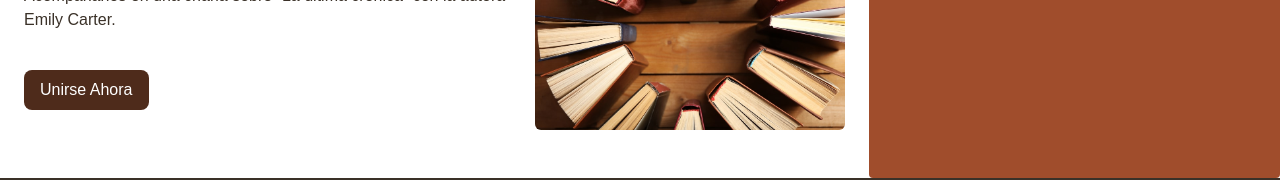
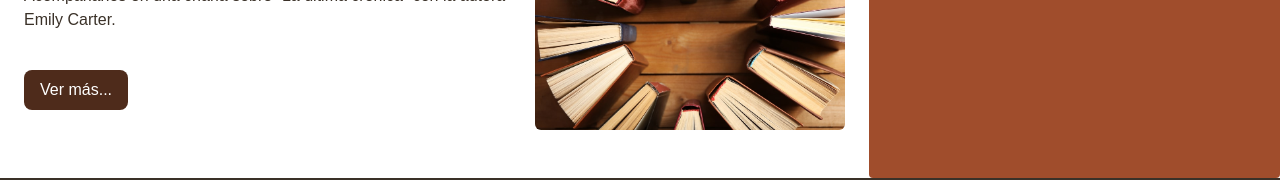
Before and after one commit to aarevalom0/AI-agent-for-libraries-Front, a Next.js app: page /mainPage in a window 1280 px wide. Shown: the part 1163-1343 px from the top of the page. Built offline with nearby package versions, Linux system fonts and the light colour scheme.

Commit message:
Mejoras layout

```diff
--- a/src/app/mainPage/page.tsx
+++ b/src/app/mainPage/page.tsx
@@ -16,7 +16,7 @@ export default function MainPage() {
           <h4 className='font-newsreader'>Sumérgete en tu próxima aventura literaria. </h4>
         </div>
 
-        <div className='container flex gap-2 overflow-x-auto pb-6' >
+        <div title="Recomendaciones Libros" className='container flex gap-2 overflow-x-auto pb-6' >
           <BookCard
             title="Cien años de soledad"
             autor="Gabriel García Márquez"
--- a/src/components/EventCard.tsx
+++ b/src/components/EventCard.tsx
@@ -22,7 +22,7 @@ const EventCard = ({ pretitulo, title, descripcion, imageUrl, href}: EventCardPr
                     <p className='text-[var(--colorSecundario)] text-[0.8rem'>{descripcion}</p>
                 </div>
                 <div className='mt-auto pb-5'>
-                    <BotonPersonalizado texto='Unirse Ahora' href={href}/>
+                    <BotonPersonalizado texto='Ver más...' href={href}/>
                 </div>
             </div>
 
```
